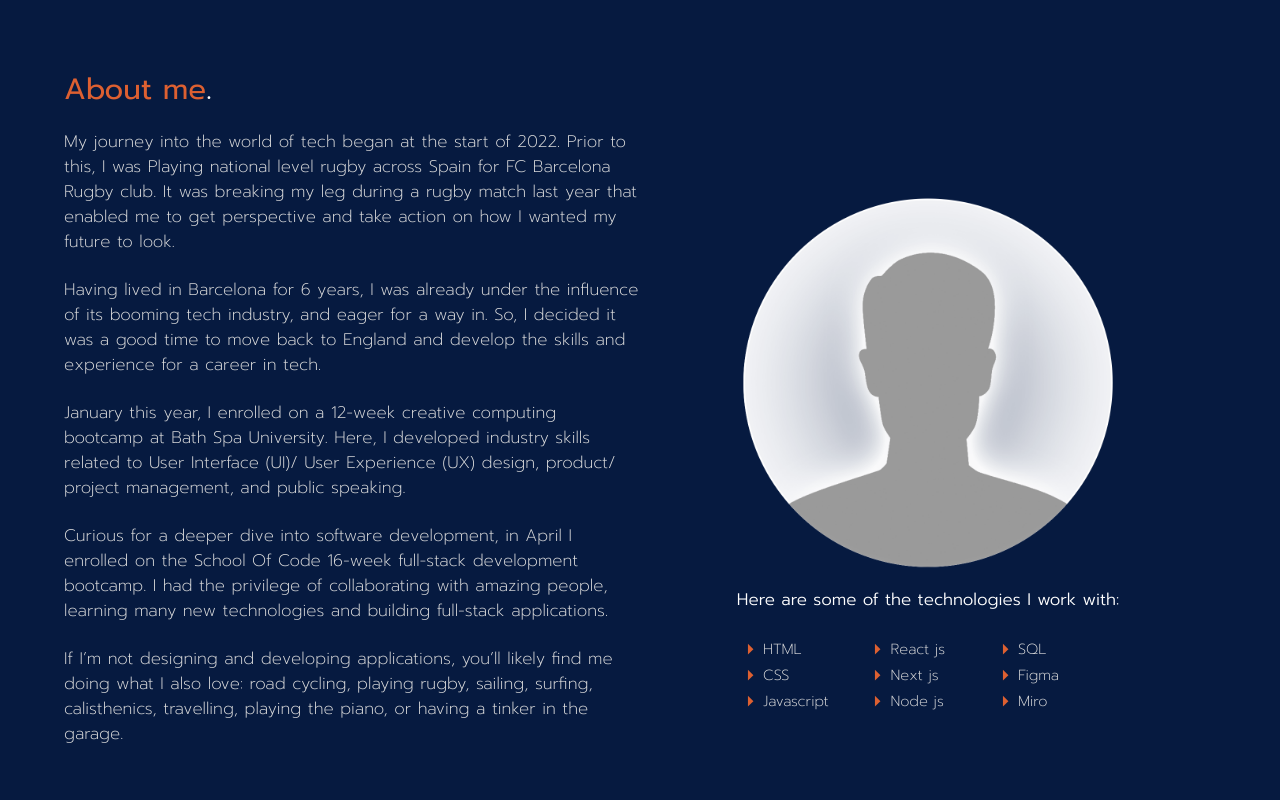
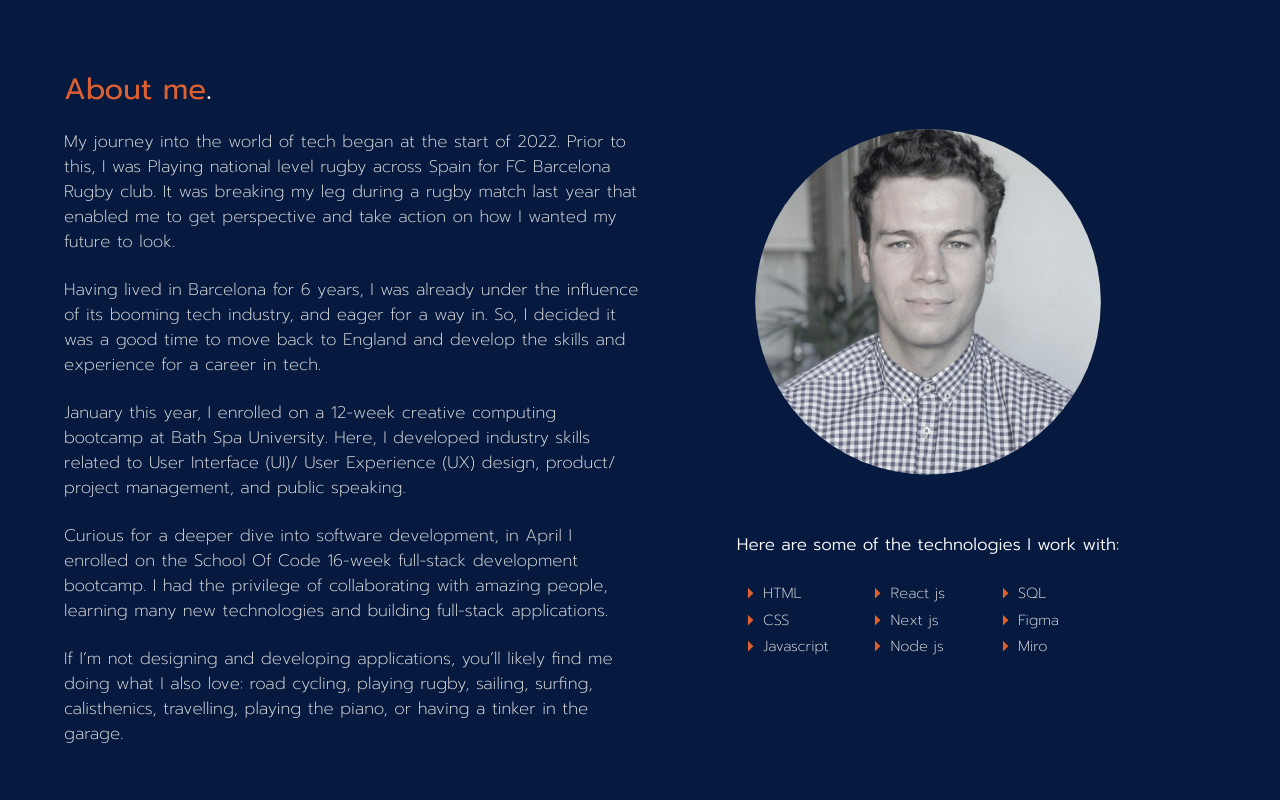
Before and after one commit to leoarthurwall/My-Portfolio, a React (Create React App) app: page / in a window 1280 px wide. Shown: the part 920-1720 px from the top of the page. Built offline with nearby package versions, Linux system fonts and the light colour scheme; a web font is replaced by a local one.

Commit message:
added profile image to about section

```diff
--- a/src/Components/About/about.js
+++ b/src/Components/About/about.js
@@ -1,6 +1,7 @@
 import "../About/about.scss";
-import pngegg from "../../Images/pngegg.png";
+// import pngegg from "../../Images/pngegg.png";
 import AboutTechs from "./techs";
+import LeoWallProfile from "../../Images/LeoWallProfile.jpeg";
 
 function About() {
   return (
@@ -50,7 +51,7 @@ function About() {
             </text>
           </div>
           <div className="about-section-right">
-            <img className="about-section-profile-photo" src={pngegg} alt="" />
+            <img className="about-section-profile-photo" src={LeoWallProfile} alt="" />
             <AboutTechs />
           </div>
         </div>
--- a/src/Components/About/about.scss
+++ b/src/Components/About/about.scss
@@ -26,7 +26,6 @@
 }
 .about-section-main{
     display: flex;
-    align-items: center;
     width: 100%;
     height: 100%;
     flex-direction: row;
@@ -50,7 +49,7 @@
 .about-section-right{
     display: flex;
     flex-direction: column;
-    justify-content: center;
+    justify-content: space-evenly;
     align-items: center;
     text-align: center;
 
@@ -117,7 +116,9 @@
  /*ABOUT SECTION PROFILE IMAGE*/
 
  .about-section-profile-photo{
-     width: 70%;
+     width: 60%;
+     clip-path: circle();
+     margin-bottom: 10%;
  }
 
 
```
Also changed, not shown: src/Images/LeoWallProfile.jpeg (added).
